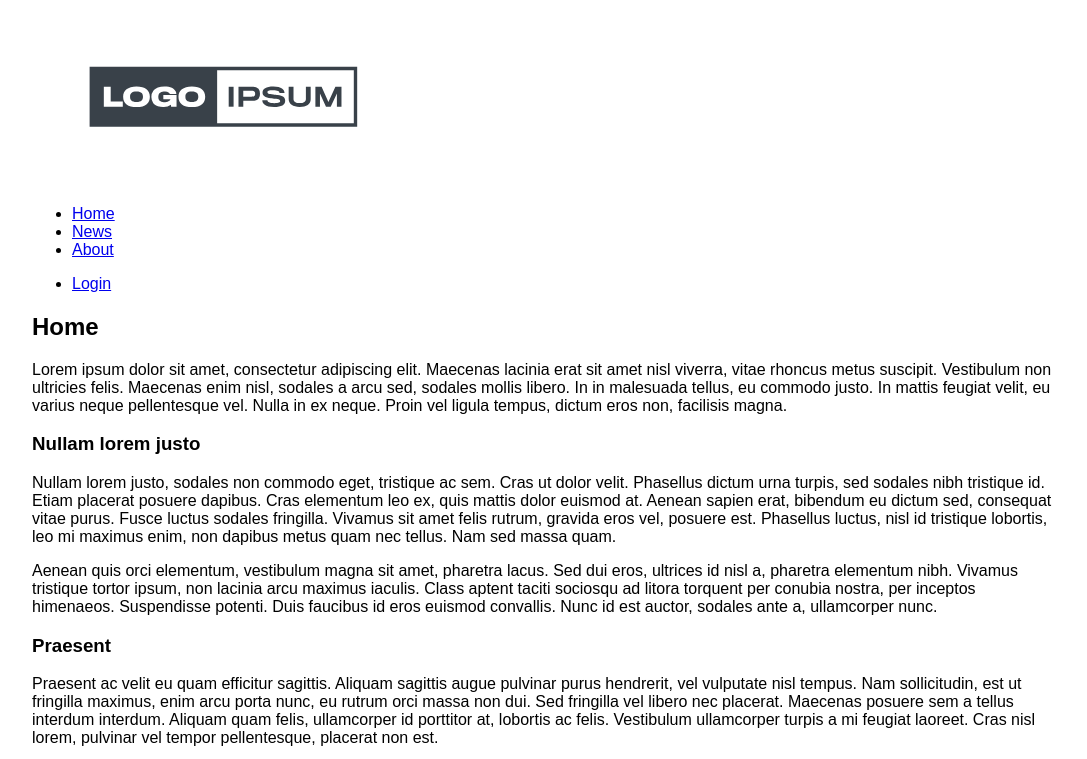
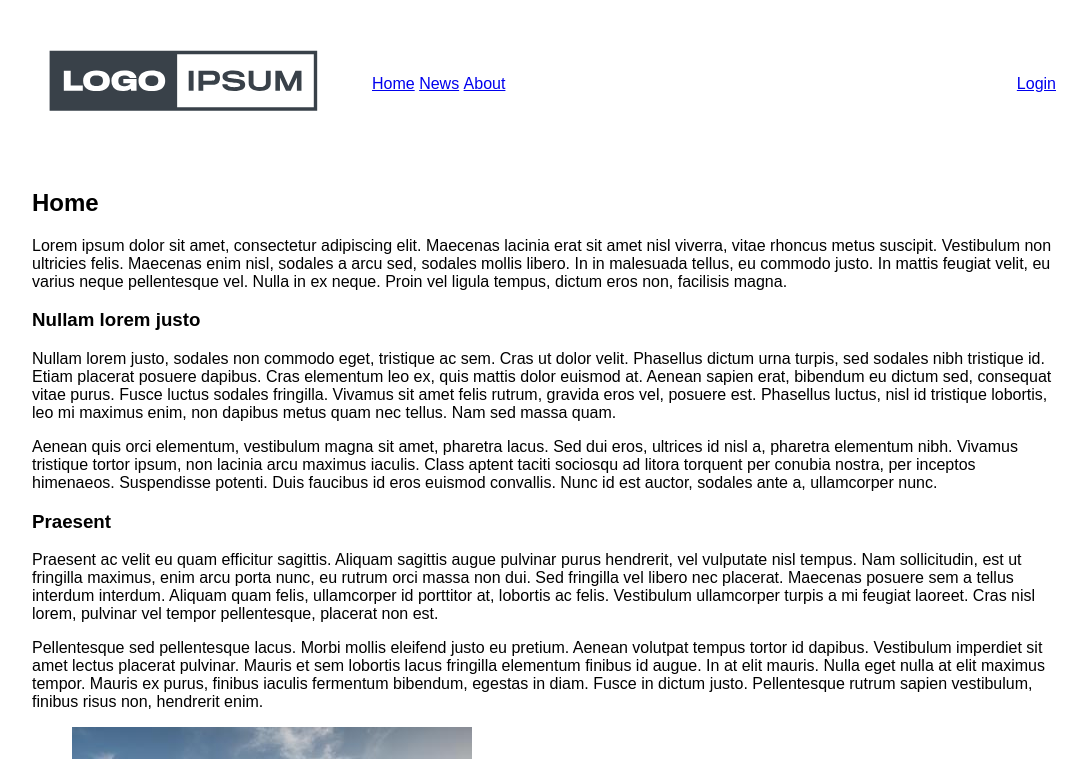
Before and after one commit to almgru/assignment-css-introduction-j33, a website: page public/index.html in a window 1280 px wide. Shown: the top 759 px of the page, without its empty margins (96-1183 px from the left). Drawn offline with Linux system fonts and the light colour scheme.

Commit message:
Implements layout of page header

```diff
--- a/public/css/style.css
+++ b/public/css/style.css
@@ -9,3 +9,26 @@ body {
     width: 1024px;
     margin: auto;
 }
+
+/* Requirement 3-PageHeader: Page header should contain site logo and nav links
+   in one row. Login nav link should be floated to the right of the page. */
+#page-header {
+    display: flex;
+    align-items: center; /* Vertically align logo and nav links */
+}
+
+/* Make nav area take up all available space. Needed for floating login nav link
+   to the right. */
+nav {
+    flex-grow: 1;
+}
+
+/* Display nav links in one row. */
+nav ul li {
+    display: inline;
+}
+
+.right-navlink {
+    float: right;
+}
+/* END OF Requirement 3 */
--- a/public/index.html
+++ b/public/index.html
@@ -3,29 +3,30 @@
 <head>
     <meta charset="UTF-8">
     <title>A site about something</title>
+    <!-- CHANGE # 1-->
     <link rel="stylesheet" href="/css/style.css">
 </head>
 <body>
-    <header>
-        <figure>
-            <img src="/img/logo.svg" alt="Logo" width="300">
-        </figure>
+    <!--
+        CHANGE #3: Adds id to page header.
+        Reason: For css selector. I didn't want to select on just the `header`
+                tag, since those can be used on articles as well and I want to
+                specifically target only the page header.
+        See: https://developer.mozilla.org/en-US/docs/Web/HTML/Element/header
+    -->
+    <header id="page-header">
+        <img src="/img/logo.svg" alt="Logo" width="300">
         <nav>
             <ul>
-                <li>
-                    <a href="/">Home</a>
-                </li>
-                <li>
-                    <a href="#">News</a>
-                </li>
-                <li>
-                    <a href="#">About</a>
-                </li>
-            </ul>
-        </nav>
-        <nav>
-            <ul>
-                <li>
+                <li><a href="/">Home</a></li>
+                <li><a href="#">News</a></li>
+                <li><a href="#">About</a></li>
+                <!--
+                    CHANGE #2: Moves login nav link from separate <nav> into
+                               same <nav> as rest of nav links.
+                    Reason: Easier to align nav links vertically.
+                -->
+                <li class="right-navlink">
                     <a href="/html/login.html">Login</a>
                 </li>
             </ul>
```
Also changed, not shown: public/html/login.html (+16 -9 lines).
